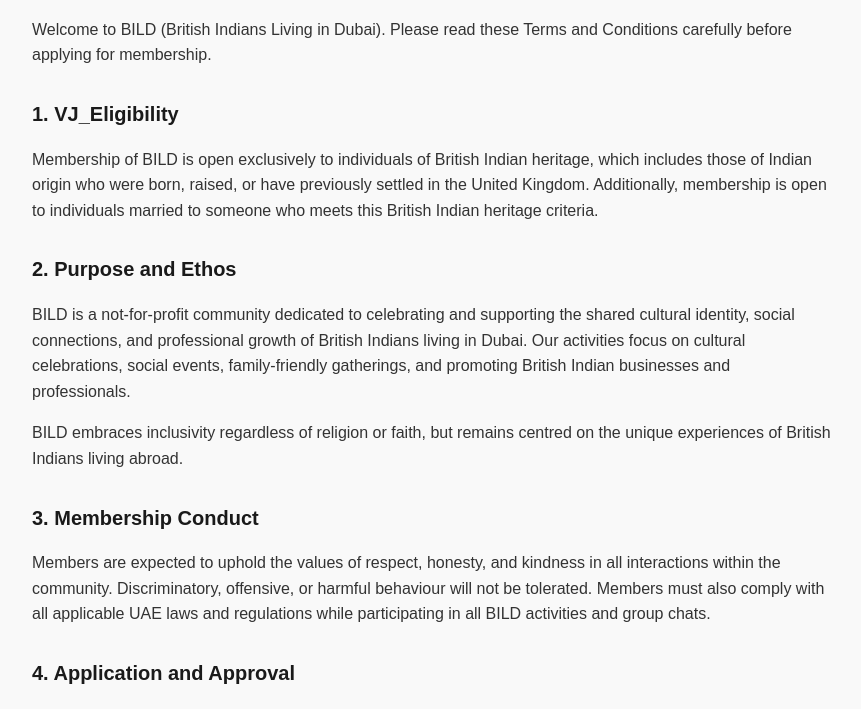
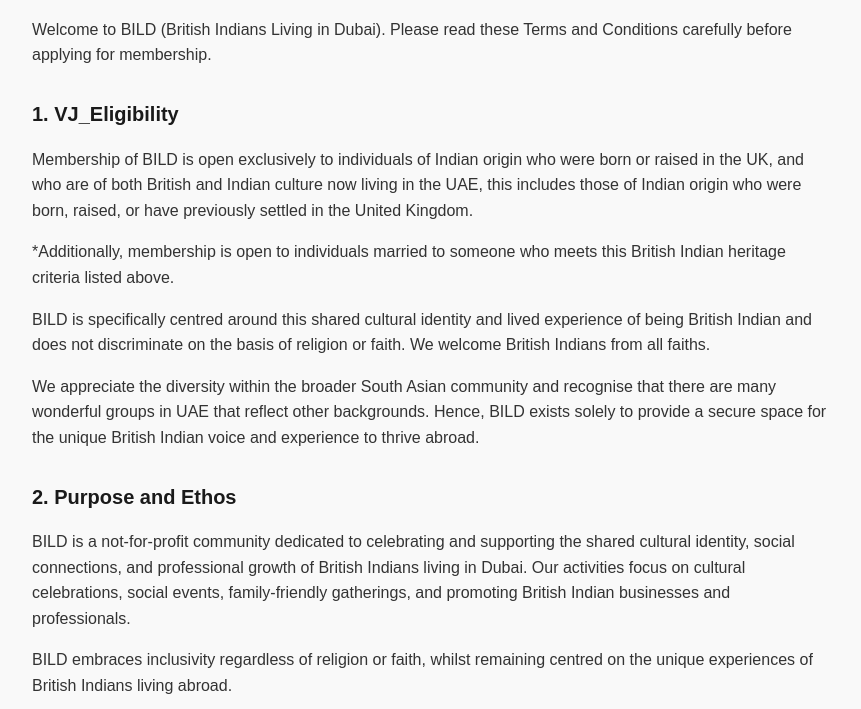
Before and after one commit to vjaswal9/term-and-conditions, a plain HTML site: page index.html in a window 1280 px wide. Shown: the part 88-797 px from the top of the page, without its empty margins (8-869 px from the left). Drawn offline with Linux system fonts and the light colour scheme.

Commit message:
Update index.html

```diff
--- a/index.html
+++ b/index.html
@@ -78,15 +78,18 @@
 
   <h2>1. VJ_Eligibility</h2>
 
-  <p>Membership of BILD is open exclusively to individuals of British Indian heritage, which includes those of Indian origin who were born, raised, or have previously settled in the United Kingdom. Additionally, membership is open to individuals married to someone who meets this British Indian heritage criteria.</p>
+  <p>Membership of BILD is open exclusively to individuals of Indian origin who were born or raised in the UK, and who are of both British and Indian culture now living in the UAE, this includes those of Indian origin who were born, raised, or have previously settled in the United Kingdom. </p>
 
+<p>*Additionally, membership is open to individuals married to someone who meets this British Indian heritage criteria listed above. </p>
 
+  <p>BILD is specifically centred around this shared cultural identity and lived experience of being British Indian and does not discriminate on the basis of religion or faith. We welcome British Indians from all faiths. </p>
+  <p>We appreciate the diversity within the broader South Asian community and recognise that there are many wonderful groups in UAE that reflect other backgrounds. Hence, BILD exists solely to provide a secure space for the unique British Indian voice and experience to thrive abroad.</p>
 
   <h2>2. Purpose and Ethos</h2>
 
   <p>BILD is a not-for-profit community dedicated to celebrating and supporting the shared cultural identity, social connections, and professional growth of British Indians living in Dubai. Our activities focus on cultural celebrations, social events, family-friendly gatherings, and promoting British Indian businesses and professionals.</p>
 
-  <p>BILD embraces inclusivity regardless of religion or faith, but remains centred on the unique experiences of British Indians living abroad.</p>
+  <p>BILD embraces inclusivity regardless of religion or faith, whilst remaining centred on the unique experiences of British Indians living abroad.</p>
 
 
 
@@ -116,7 +119,7 @@
 
   <h2>7. Privacy and Data</h2>
 
-  <p>Personal information collected during membership applications will be used only for BILD community purposes and will be handled securely in line with applicable data protection laws.</p>
+  <p>Personal information collected during membership applications will be used only for BILD community purposes and will be handled securely in line with applicable data protection laws. </p>
 
 
 
@@ -126,7 +129,9 @@
 
 
 
-  <p><strong>By submitting a membership application or participating in BILD activities, you agree to these Terms and Conditions.</strong></p>
+  <p><strong>By submitting a membership application or participating in BILD activities, you agree to these Terms and Conditions and BILD community rules. </strong></p>
+
+<p>Contact us at Info@BILD.ae for any questions or further clarification.</p>
 
 </body>
 
```
